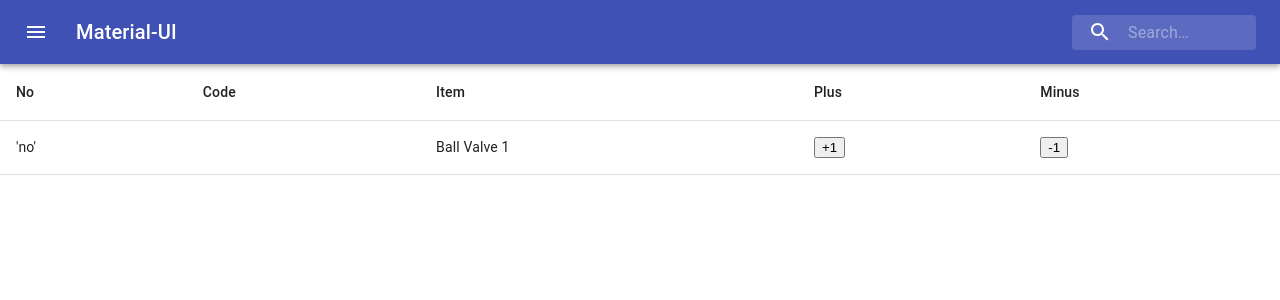
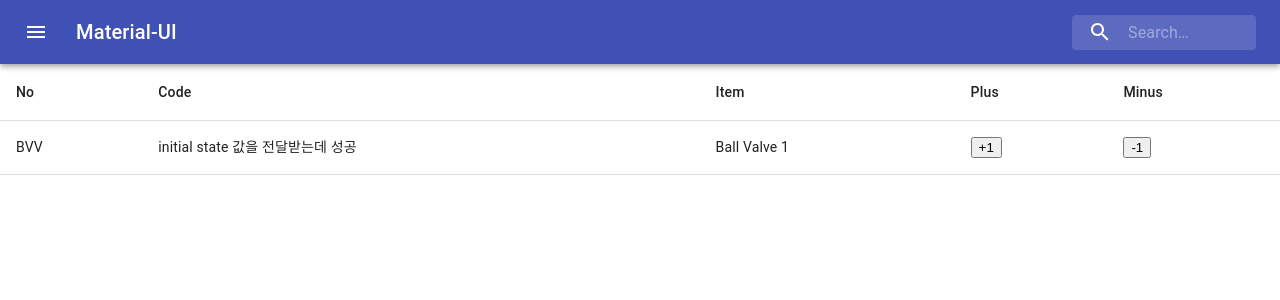
Before and after one commit to seunghwansohn/protodev, a React (Create React App) app in the folder client/: page / in a window 1280 px wide. Shown: the top 300 px of the page. Built offline with nearby package versions, Linux system fonts and the light colour scheme.

Commit message:
type 포함해 액션 날리는데까지는 성공. 액션에 정보담는것 필요

```diff
--- a/client/src/components/itemListComponent.js
+++ b/client/src/components/itemListComponent.js
@@ -6,9 +6,9 @@ import TableHead from '@material-ui/core/TableHead';
 import TableBody from '@material-ui/core/TableBody';
 
 
-const ItemListComponent = ({code, apiLoad}) => {
+const ItemListComponent = ({code, apiLoad, itemList}) => {
     const fff = () => {
-        console.log(apiLoad)
+        console.log(itemList)
     }
     return(
     <div>
@@ -22,8 +22,8 @@ const ItemListComponent = ({code, apiLoad}) => {
             </TableHead>
             <TableBody>
                 <TableRow>
-                <TableCell>'no'</TableCell>
-                <TableCell></TableCell>
+                <TableCell>{itemList[0].itemName}</TableCell>
+                <TableCell>{code}</TableCell>
                 <TableCell>Ball Valve 1</TableCell>
                 <TableCell> <button onClick = {apiLoad}>+1</button></TableCell>
                 <TableCell> <button onClick = {fff}>-1</button></TableCell>
--- a/client/src/containers/ItemList.js
+++ b/client/src/containers/ItemList.js
@@ -4,30 +4,15 @@ import SearchAppBar from '../components/appBar'
 import { connect } from 'react-redux';
 import {search, apiLoad}  from '../modules/itemList'
 
-
-
-// const callApi = async (callback) => {    //node.js api 서버를 호출하는 함수. async는 비동기 처리를 위한 것
-//     const response = await fetch('/api/customers');
-//     const body = await response.json();  //json 형식으로 받아 body라는 변수에 저장
-//     callback(body)
-//     return body; //body를 return하여 callApi라는 메소드의 값으로 반환
-//   }
-
-// const apiLoad = () => {
-//     callApi(function(body1) {
-//     console.log(body1)
-//     })
-// };
-
 const ItemListContainer = (
-    {searchKeyword, search, apiLoad}
+    {searchKeyword, search, apiLoad, itemList}
 ) => {
     return(
         <div>
             <SearchAppBar
                 onSearch = {search}>
             </SearchAppBar>
-            <ItemListComponent code = {searchKeyword} apiLoad = {apiLoad}></ItemListComponent>
+            <ItemListComponent code = {searchKeyword} apiLoad = {apiLoad} itemList = {itemList}></ItemListComponent>
         </div>
     )
 }
@@ -50,9 +35,8 @@ const mapDispatchToProps = dispatch => ({
         dispatch(search(f));
     },
     apiLoad : () => {
-        console.log('ldlfkjlkj')
-        callApi(function(body1) {
-                console.log(body1)})
+        console.log(apiLoad())
+        dispatch(apiLoad())
     }
 })
 
--- a/client/src/modules/itemList.js
+++ b/client/src/modules/itemList.js
@@ -15,7 +15,7 @@ const ITEMCALL = 'itemList/ITEMCALL';
 
 const initialState = {
     input:'sdfsdf',
-    itemList: [
+    itemList: [{id : 1, itemName : 'BVV'}
     ],
     searchKeyword: 'initial state 값을 전달받는데 성공',
 };
@@ -36,12 +36,6 @@ const callApi = async (callback) => {    //node.js api 서버를 호출하는
   callback(body)
   return body; //body를 return하여 callApi라는 메소드의 값으로 반환
 }
-
-
-const apifjfj = () => {callApi(function(body1) {
-  console.log(body1)})}
-
-
 
 function itemList (state = initialState, action) {
     switch (action.type) {
```
